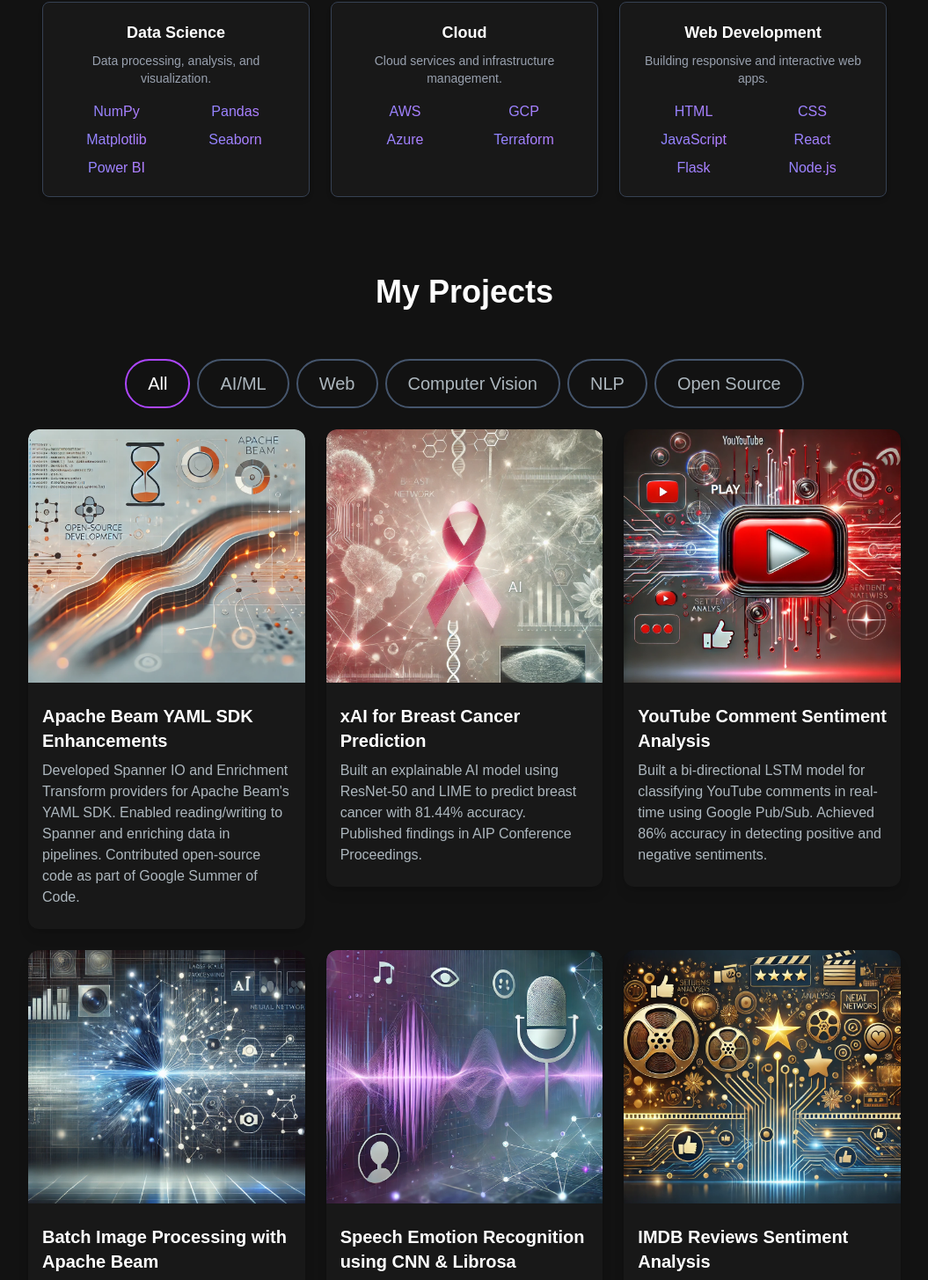
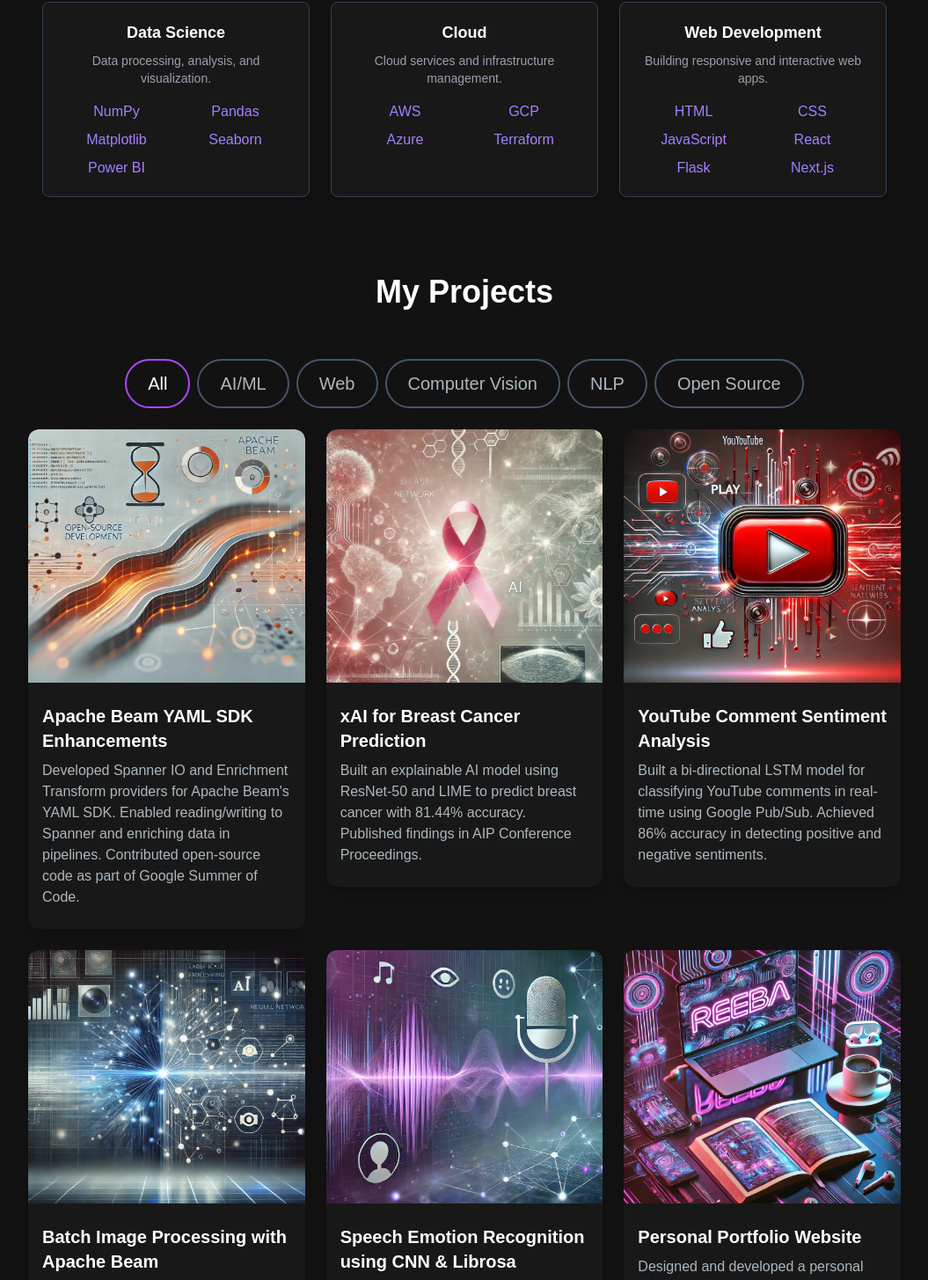
Before and after one commit to reeba212/portfolio, a Next.js app: page / in a window 1280 px wide. Shown: the part 1850-3305 px from the top of the page at 88% size, without its empty margins (112-1167 px from the left). Built offline with nearby package versions, Linux system fonts and the light colour scheme; no server answers.

Commit message:
update projects with portfolio, update images

```diff
--- a/app/components/ProjectsSection.jsx
+++ b/app/components/ProjectsSection.jsx
@@ -50,6 +50,15 @@
       gitUrl: 'https://github.com/apache/beam/pull/28172',
       previewUrl: 'https://medium.com/@reebaq2/real-world-ml-use-cases-apache-beam-gsoc-2023-report-edeb313d43ba#38f1'
   },
+  {
+    id: 11,
+    title: "Personal Portfolio Website",
+    description: "Designed and developed a personal portfolio website using React, Tailwind CSS, and Framer Motion. Showcases projects, skills, and achievements with a sleek, responsive UI and smooth animations.",
+    image: "/images/projects/portfolio.png",
+    tag: ['All', 'Web'],
+    gitUrl: 'https://github.com/reeba212/portfolio',
+    previewUrl: '/'
+},
   {
       id: 5,
       title: "IMDB Reviews Sentiment Analysis",
--- a/app/components/SkillsSection.jsx
+++ b/app/components/SkillsSection.jsx
@@ -31,7 +31,7 @@
   {
     title: "Web Development",
     description: "Building responsive and interactive web apps.",
-    skills: ["HTML", "CSS", "JavaScript", "React", "Flask", "Node.js"],
+    skills: ["HTML", "CSS", "JavaScript", "React", "Flask", "Next.js"],
   },
 ];
 
```
Also changed, not shown: public/images/about-image.png, public/images/projects/portfolio.png (added).
